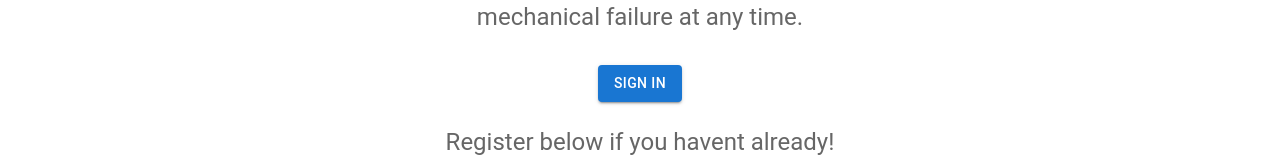
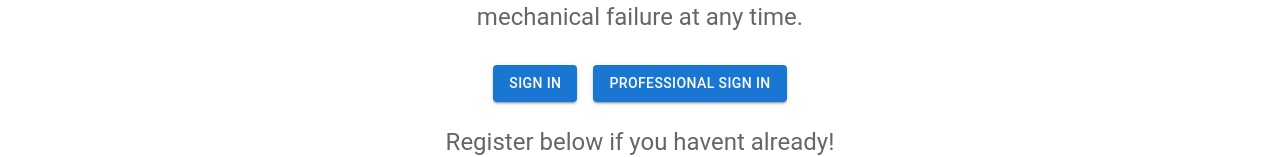
Before and after one commit to emma-edwards/CSCI314-C13, a React (Create React App) app in the folder my-react-app/: page / in a window 1280 px wide. Shown: the part 356-513 px from the top of the page. Built offline with nearby package versions, Linux system fonts and the light colour scheme; what google-maps-react would draw is missing.

Commit message:
Added Professional sign in button

```diff
--- a/my-react-app/src/Pages/Home.js
+++ b/my-react-app/src/Pages/Home.js
@@ -87,6 +87,11 @@ export default function Home() {
                             <RouterLink to="/SignIn">
                                 <Button variant="contained">
                                     Sign in
+                                </Button>
+                            </RouterLink>
+                            <RouterLink to="/PSignIn">
+                                <Button variant="contained">
+                                    Professional Sign In
                                 </Button>
                             </RouterLink>
 
```
